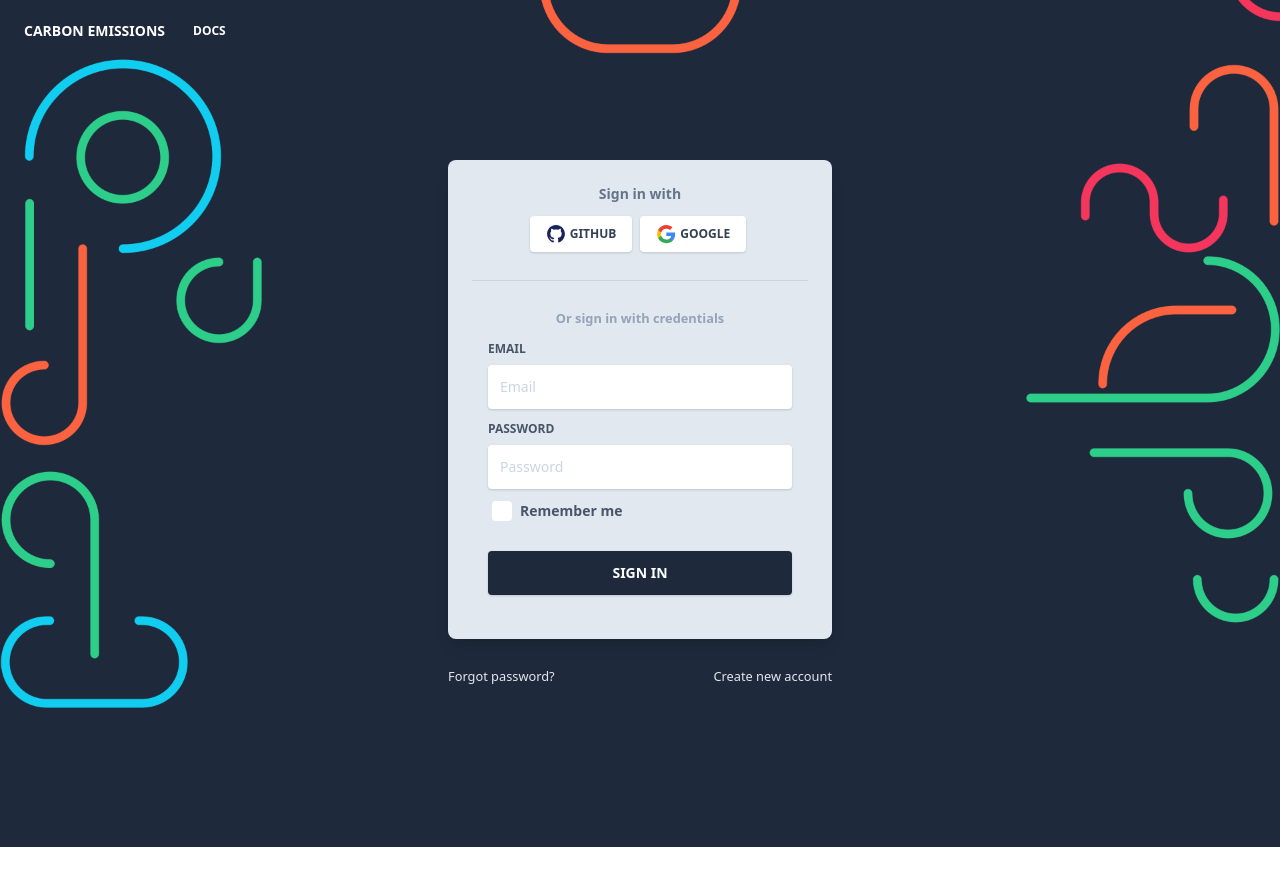
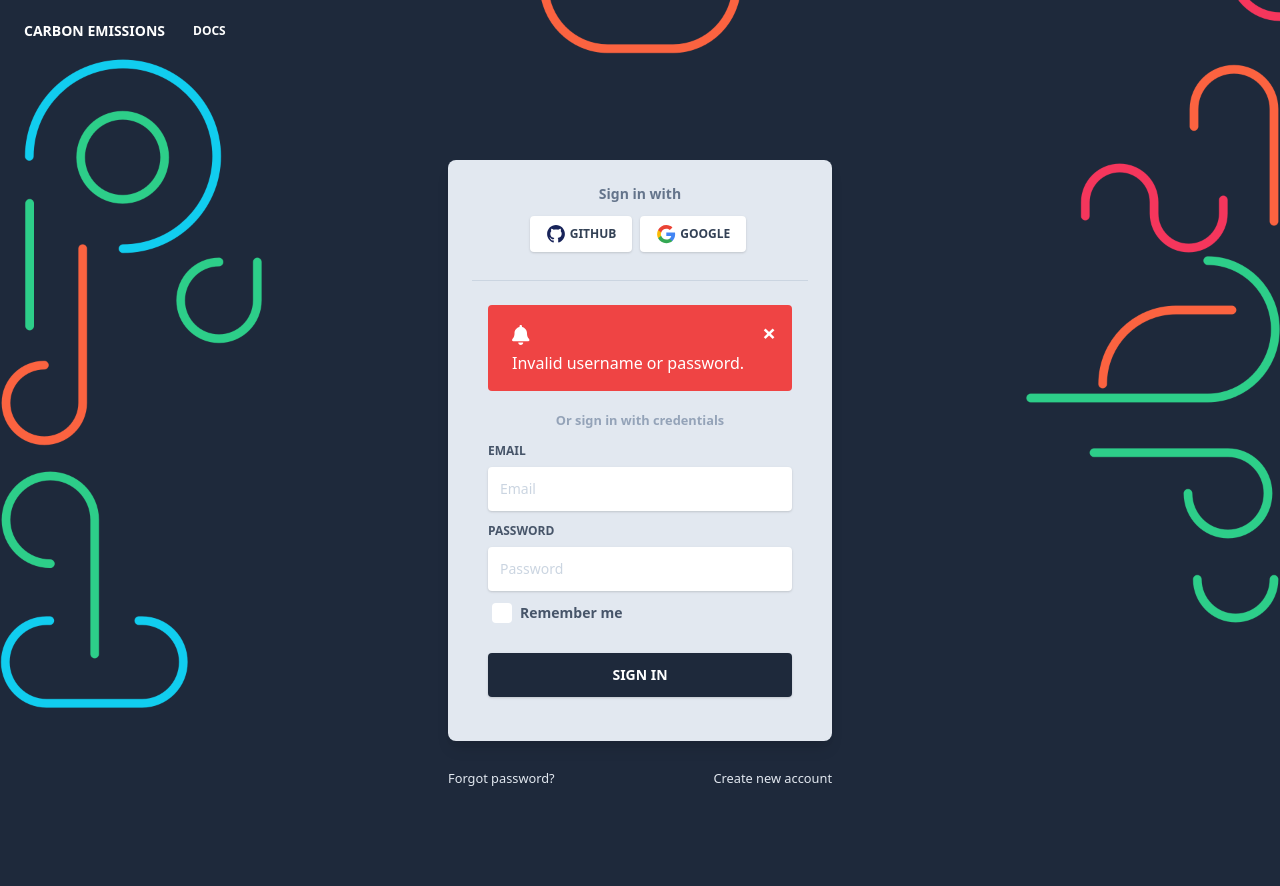
Before and after one commit to abdulmoiz99/yourCO2-frontEnd, a React (Create React App) app: page /auth in a window 1280 px wide. Shown: the top 886 px of the page. Before the commit the page ends 847 px from the top, so only its background shows below. Built offline with nearby package versions, Linux system fonts and the light colour scheme.

Commit message:
Added alert

```diff
--- /dev/null
+++ b/src/componenets/Alerts/Alert.js
@@ -0,0 +1,33 @@
+import React from "react";
+import { FontAwesomeIcon } from '@fortawesome/react-fontawesome'
+import {
+  faBell
+} from '@fortawesome/free-solid-svg-icons'
+
+const Alert = (props) => {
+  const [showAlert, setShowAlert] = React.useState(true);
+  return (
+    <>
+      {showAlert ? (
+        <div
+          className="text-white px-6 py-4 border-0 rounded relative mb-4 bg-red-500"
+        >
+          <span className="text-xl inline-block mr-4 align-middle">
+          <FontAwesomeIcon icon={faBell} />
+          </span>
+          <span className="inline-block align-middle mr-6">
+           {props.message}
+          </span>
+          <button
+            className="absolute bg-transparent text-2xl font-semibold leading-none right-0 top-0 mt-4 mr-4 outline-none focus:outline-none"
+            onClick={() => setShowAlert(false)}
+          >
+            <span>×{'   '}  </span>
+          </button>
+        </div>
+      ) : null}
+    </>
+  );
+};
+
+export default Alert;
--- a/src/componenets/Auth/Login.js
+++ b/src/componenets/Auth/Login.js
@@ -6,7 +6,7 @@ import gitHub from '../../assets/img/github.svg'
 import google from '../../assets/img/google.svg'
 
 import Navbar from '../NavBar/AuthNavbar'
-
+import Alert from '../Alerts/Alert'
 export class Login extends Component{
   render() {
     return (
@@ -46,6 +46,7 @@ export class Login extends Component{
                     <hr className="mt-6 border-b-1 border-blueGray-300" />
                   </div>
                   <div className="flex-auto px-4 lg:px-10 py-10 pt-0">
+                    <Alert message = "Invalid username or password."/>
                     <div className="text-blueGray-400 text-center mb-3 font-bold">
                       <small>Or sign in with credentials</small>
                     </div>
```
